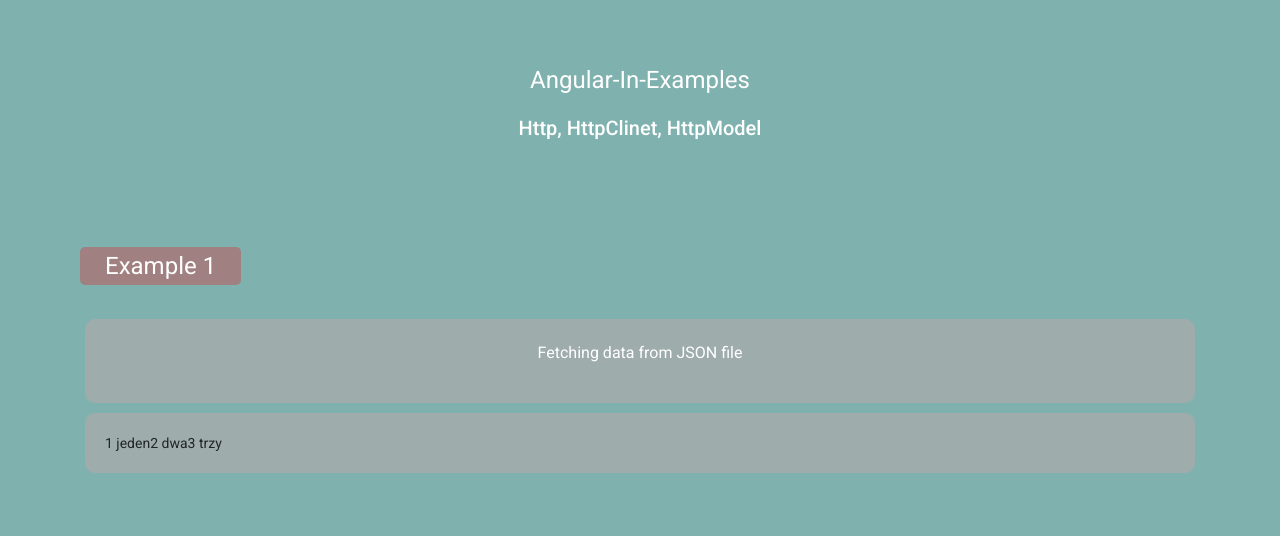
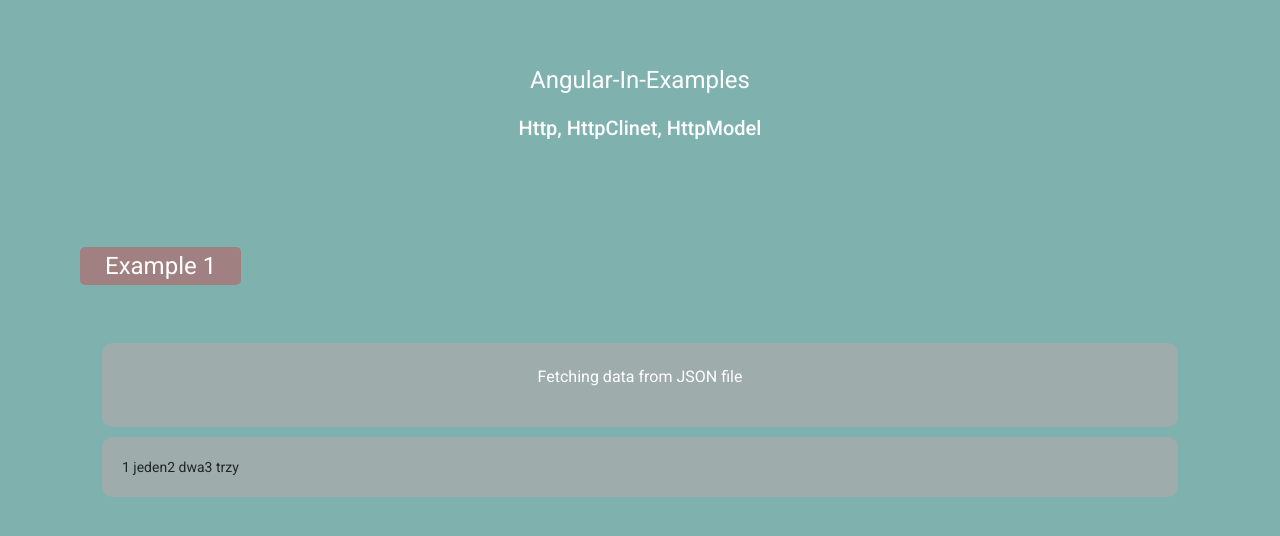
Before and after one commit to RafalM2000/http, an Angular app: page / in a window 1280 px wide. Shown: the top 536 px of the page. Built offline with nearby package versions, Linux system fonts and the light colour scheme.

Commit message:
view changes in app module

```diff
--- a/src/app/app.component.css
+++ b/src/app/app.component.css
@@ -5,10 +5,6 @@
 h1, h2, h3 {
   text-align: center;
   color: white;
-}
-
-nav {
-  margin-bottom: 40px;
 }
 
 .active {
--- a/src/app/app.component.html
+++ b/src/app/app.component.html
@@ -6,6 +6,6 @@
   <a routerLink="/one" routerLinkActive="active">Example 1</a>
 </nav>
 
-<div class="container">
+<div class="jumbotron container">
   <router-outlet></router-outlet>
 </div>
```
